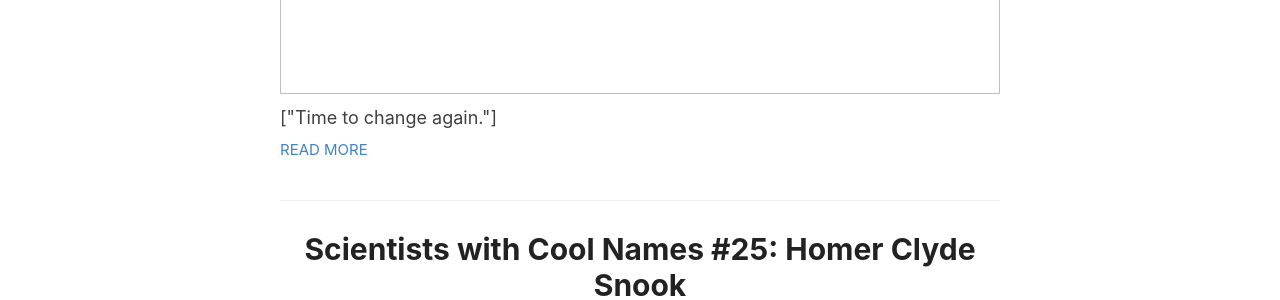
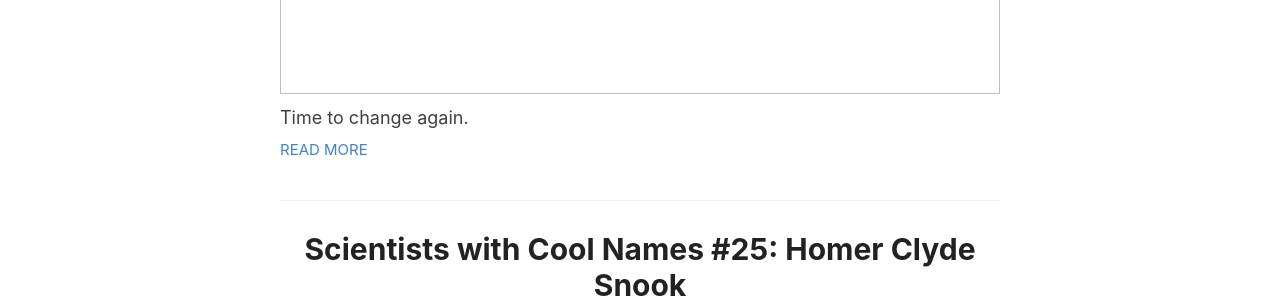
Before and after one commit to lucashaley/lucashaley.github.io, a Jekyll site: the page built from index.html, in a window 1280 px wide and 900 px high, scrolled down 361 px. Shown: the part 153-453 px from the top of the window. Built offline with Jekyll 4.4.1, drawn with Linux system fonts in a browser that asks for light colours; the list of posts is cut into pages by our own code.

```diff
--- a/_posts/2023-04-20-goodbye-forestry-dot-io.markdown
+++ b/_posts/2023-04-20-goodbye-forestry-dot-io.markdown
@@ -3,8 +3,7 @@ title: Goodbye Forestry.io
 date: 2023-04-20 11:00:00 -07:00
 tags:
 - test
-excerpt:
-- Time to change again.
+excerpt: Time to change again.
 ---
 
 So once again I need to migrate this site, as Forestry.io is closing down.
```
